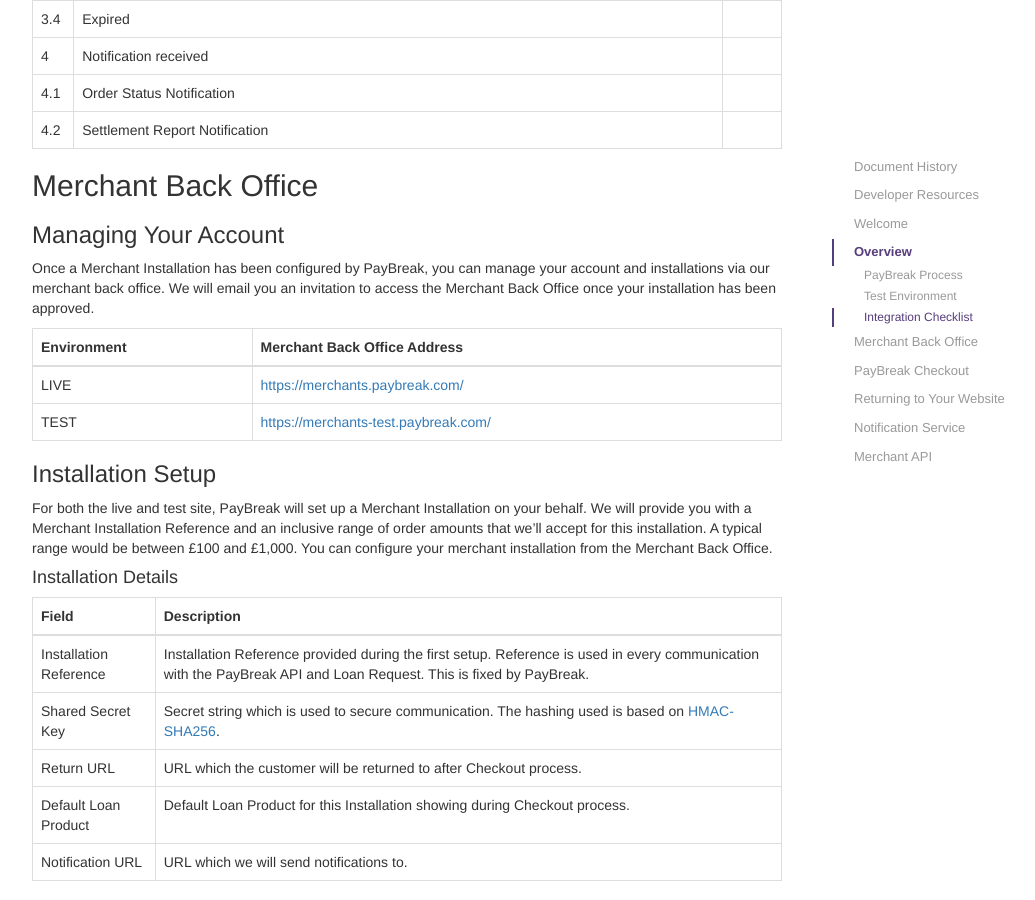
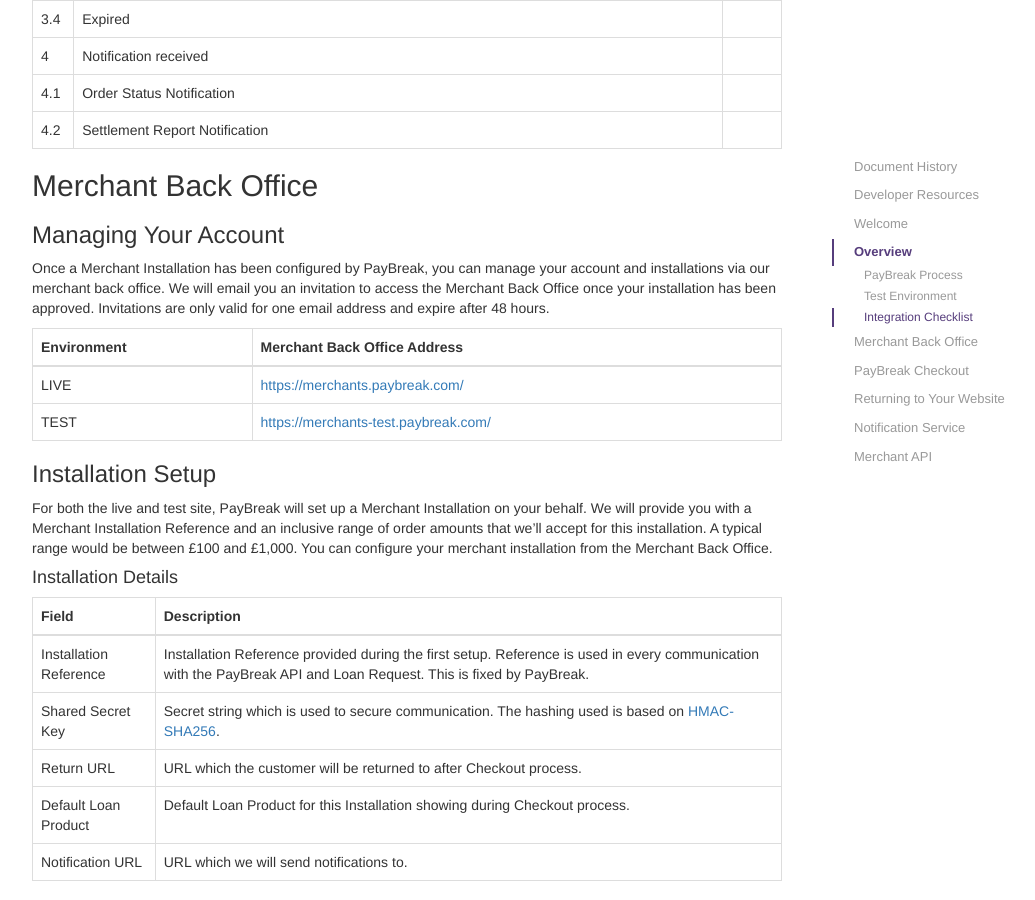
Before and after one commit to PayBreak/retailer-integration-guide, a Jekyll site: the page built from index.md, in a window 1280 px wide and 900 px high, scrolled down 2707 px. Shown: the whole window, without its empty margins (38-1073 px from the left). Built offline with Jekyll 4.4.1, drawn with Linux system fonts in a browser that asks for light colours; nearby versions of some CDN libraries; Markdown is read by kramdown in place of the engine named in the settings; some of the changed text lies outside the part shown.

Commit message:
Updated developer resources URL and clarified merchant back office invitations

```diff
--- a/_includes/developer_resources.md
+++ b/_includes/developer_resources.md
@@ -1,3 +1,3 @@
 ## Developer Resources
 
-> [http://paybreak.com/developer](http://paybreak.com/developer)
+> [http://www.afforditnow.com/retailer/retailer-developer-support/](http://www.afforditnow.com/retailer/retailer-developer-support/)
--- a/_includes/merchant_back_office.md
+++ b/_includes/merchant_back_office.md
@@ -5,7 +5,8 @@
 Once a Merchant Installation has been configured by PayBreak, you can manage
 your account and installations via our merchant back office. We will email you
 an invitation to access the Merchant Back Office once your installation has
-been approved.
+been approved. Invitations are only valid for one email address and expire
+after 48 hours.
 
 Environment | Merchant Back Office Address
 --- |---
```
